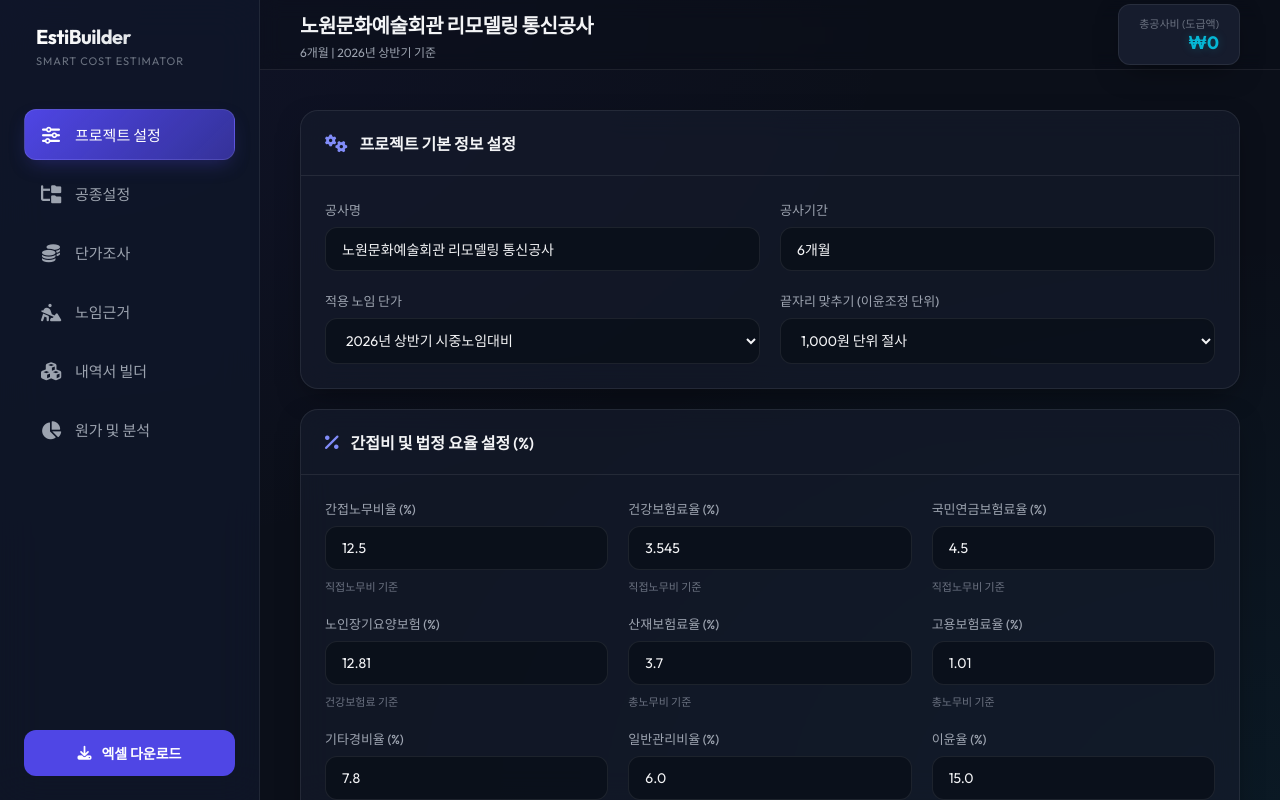
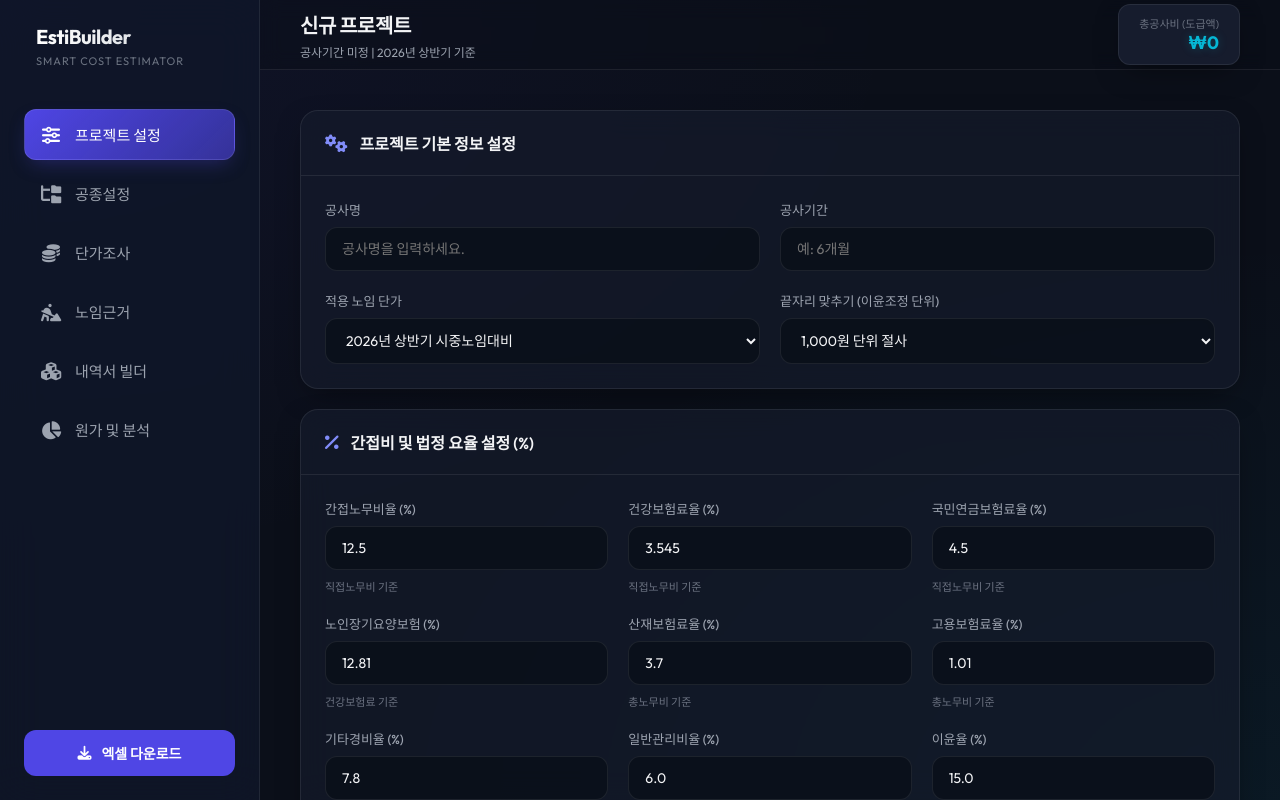
Before and after one commit to acoustjk/estibuilder, a website built with Vite: page index.html in a window 1280 px wide. Built offline with nearby package versions, Linux system fonts and the light colour scheme.

Commit message:
Clear default project name and duration values from HTML and JS state

```diff
--- a/app.js
+++ b/app.js
@@ -82,8 +82,8 @@ const WAGE_RATES = {
 
 // 3. Application State (상태 관리)
 let state = {
-    projectName: "노원문화예술회관 리모델링 통신공사",
-    duration: "6개월",
+    projectName: "",
+    duration: "",
     wageStandard: "2026_1",
     roundingPrecision: 1000, // 천단위 절사
     rates: {
--- a/index.html
+++ b/index.html
@@ -65,8 +65,8 @@
             <!-- Header -->
             <header class="content-header">
                 <div class="project-info-header">
-                    <h1 id="header-project-name">노원문화예술회관 리모델링 통신공사</h1>
-                    <p><span id="header-project-duration">6개월</span> | <span id="header-project-date">2026년 상반기 기준</span></p>
+                    <h1 id="header-project-name">신규 프로젝트</h1>
+                    <p><span id="header-project-duration">공사기간 미정</span> | <span id="header-project-date">2026년 상반기 기준</span></p>
                 </div>
                 <div class="header-actions">
                     <div class="cost-badge">
@@ -89,11 +89,11 @@
                         <div class="card-body form-grid">
                             <div class="form-group">
                                 <label for="input-project-name">공사명</label>
-                                <input type="text" id="input-project-name" value="노원문화예술회관 리모델링 통신공사" placeholder="공사명을 입력하세요.">
+                                <input type="text" id="input-project-name" value="" placeholder="공사명을 입력하세요.">
                             </div>
                             <div class="form-group">
                                 <label for="input-project-duration">공사기간</label>
-                                <input type="text" id="input-project-duration" value="6개월" placeholder="예: 6개월">
+                                <input type="text" id="input-project-duration" value="" placeholder="예: 6개월">
                             </div>
                             <div class="form-group">
                                 <label for="select-wage-standard">적용 노임 단가</label>
```
